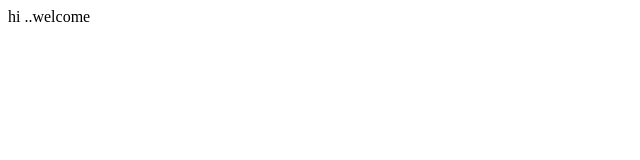
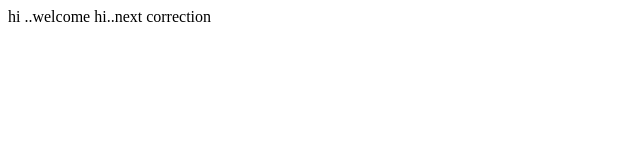
Before and after one commit to sabyog/xxx, a plain HTML site: page index.html in a window 1280 px wide. Shown: the whole page, without its empty margins (0-640 px from the left). Drawn offline with Linux system fonts and the light colour scheme.

Commit message:
secondtime

```diff
--- a/index.html
+++ b/index.html
@@ -4,5 +4,7 @@
     </head>
     <body>
         hi ..welcome
+
+        hi..next correction
     </body>
     </html>
```
